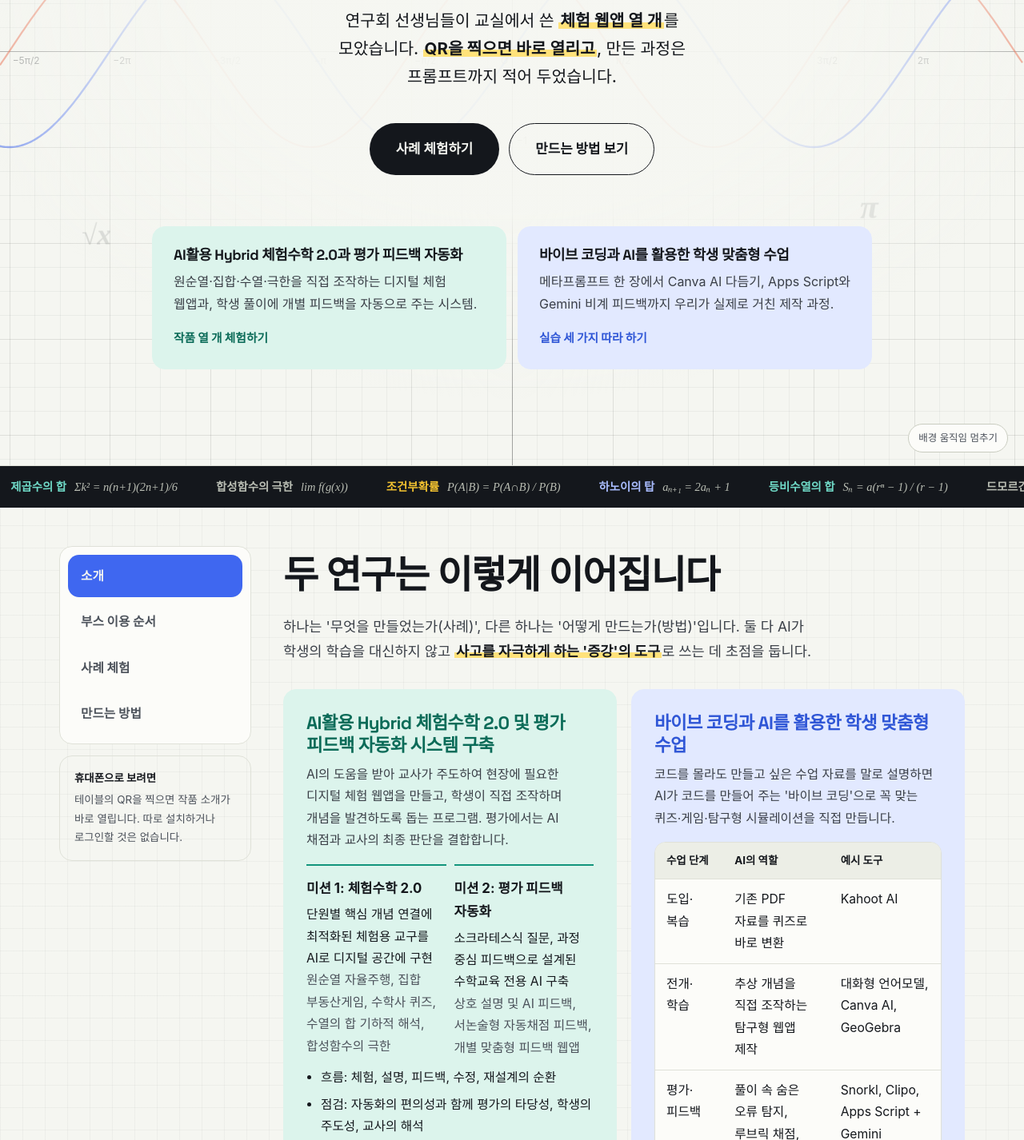
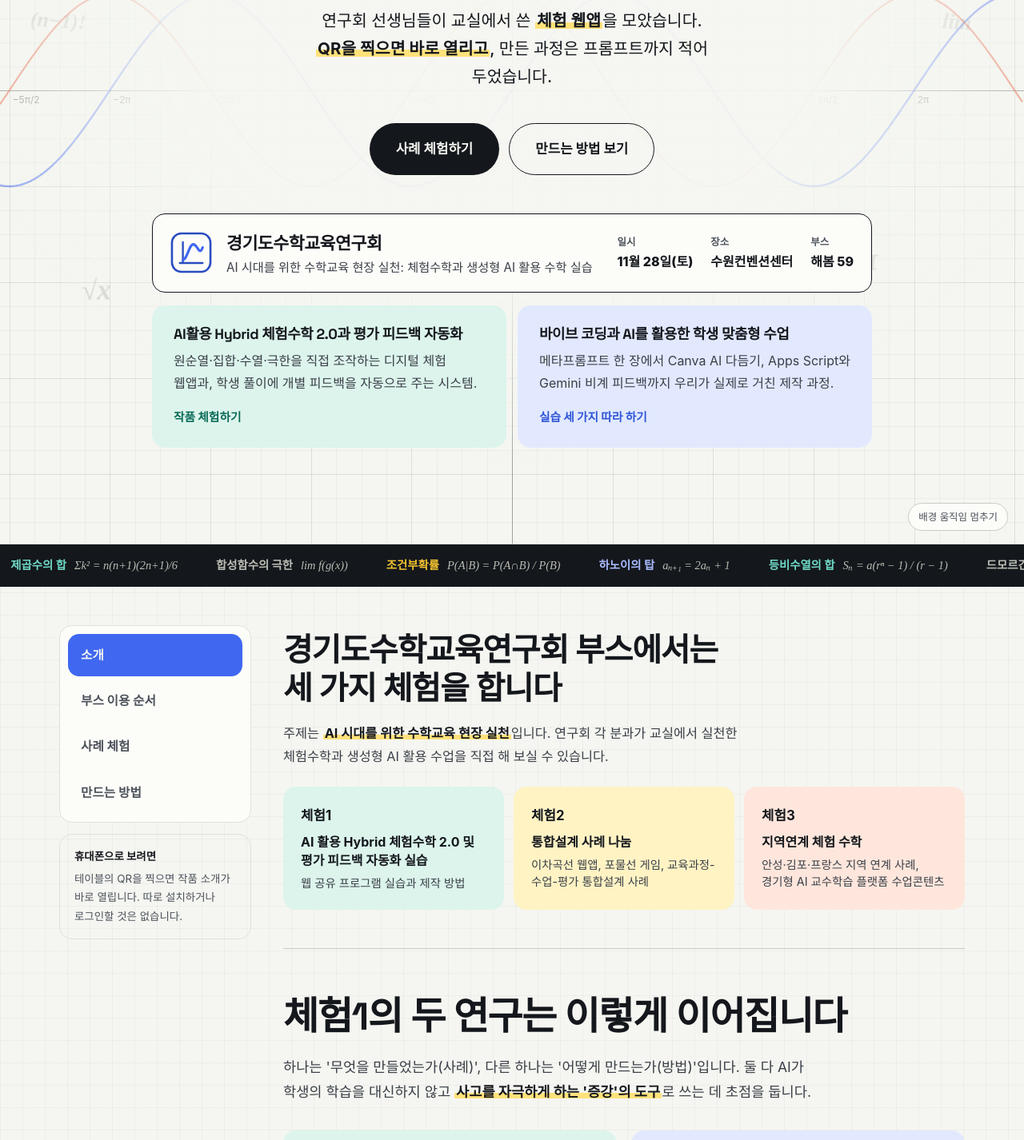
Before and after one commit to SewoongYun/gyeonggi-math-festa, a plain HTML site: page index.html in a window 1280 px wide. Shown: the part 519-1945 px from the top of the page at 80% size. Drawn offline with Linux system fonts and the light colour scheme; no server answers; a web font is replaced by a local one.

Commit message:
연구회가 드러나게: 첫 화면 연구회 띠, 소개 탭 체험 1·2·3 안내, 공유 미리보기, QR 인쇄 머리
Co-Authored-By: Claude Opus 5.5 <noreply@anthropic.com>

```diff
--- a/assets/app.js
+++ b/assets/app.js
@@ -26,7 +26,7 @@
     },
     exp3: {
       name: "체험3", title: "지역연계 체험 수학", cats: ["regional"],
-      extra: ["경기형 AI 교수학습 플랫폼 수업콘텐츠 개발 자료"],
+      extra: ["안성·김포·프랑스 지역 연계 사례", "경기형 AI 교수학습 플랫폼 수업콘텐츠 개발 자료"],
       planned: [{ title: "지역연계 체험 수학", match: /./ }]
     }
   };
--- a/assets/style.css
+++ b/assets/style.css
@@ -758,3 +758,40 @@ strong { -webkit-box-decoration-break: clone; box-decoration-break: clone; }
   .sessions { grid-template-columns: minmax(0, 1fr); }
   .session { padding: 12px 14px; }
 }
+
+/* ═══ 연구회 드러내기: 첫 화면 띠, 소개 탭 머리, QR 인쇄 머리 ═══ */
+.org-strip { display: flex; align-items: center; gap: 18px; width: 100%; max-width: 900px; margin-top: 48px; padding: 18px 22px; background: var(--paper); border: 1px solid var(--ink); border-radius: var(--r); text-align: left; }
+.org-strip .logo { width: 52px; height: 52px; flex: 0 0 auto; }
+.org-name { flex: 1 1 auto; min-width: 0; }
+.org-name b { display: block; font-family: var(--font-display); font-size: 1.35rem; letter-spacing: -0.02em; }
+.org-name span { display: block; color: var(--ink-2); font-size: .95rem; line-height: 1.5; word-break: keep-all; }
+.org-meta { display: flex; gap: 22px; margin: 0; flex: 0 0 auto; }
+.org-meta dt { font-size: .78rem; font-weight: 700; color: var(--muted); }
+.org-meta dd { margin: 0; font-weight: 800; white-space: nowrap; }
+.org-strip + .pillars { margin-top: 16px; }
+@media (max-width: 720px) {
+  .org-strip { flex-wrap: wrap; gap: 12px 14px; margin-top: 36px; padding: 16px; }
+  .org-strip .logo { width: 44px; height: 44px; }
+  .org-name { flex-basis: calc(100% - 58px); }
+  .org-meta { width: 100%; justify-content: space-between; gap: 10px; padding-top: 12px; border-top: 1px solid var(--line); }
+}
+
+.org-intro { margin-bottom: 56px; padding-bottom: 48px; border-bottom: 1px solid var(--line-2); }
+.org-intro h2 { font-family: var(--font-display); font-size: clamp(1.8rem, 3.2vw, 2.5rem); letter-spacing: -0.03em; word-break: keep-all; }
+.org-intro > p { max-width: 62ch; margin: 12px 0 24px; color: var(--ink-2); font-size: 1.02rem; }
+.exp-cards { display: grid; grid-template-columns: repeat(3, minmax(0, 1fr)); gap: 12px; }
+.exp-card { display: flex; flex-direction: column; gap: 6px; padding: 20px; border: 2px solid transparent; border-radius: var(--r); color: var(--ink); text-decoration: none; transition: border-color .15s; }
+.exp-card.e1 { background: var(--teal-soft); --c: var(--teal); }
+.exp-card.e2 { background: var(--yellow-soft); --c: var(--yellow-ink); }
+.exp-card.e3 { background: var(--coral-soft); --c: var(--coral); }
+.exp-card:hover { border-color: var(--c); }
+.exp-card b { font-size: 1.05rem; }
+.exp-card span { font-weight: 700; line-height: 1.45; word-break: keep-all; }
+.exp-card small { color: var(--ink-2); font-size: .9rem; line-height: 1.5; word-break: keep-all; }
+@media (max-width: 760px) { .exp-cards { grid-template-columns: minmax(0, 1fr); } }
+
+.print-head { display: flex; align-items: center; gap: 14px; margin: 18px 0 14px; padding-bottom: 12px; border-bottom: 2px solid var(--ink); }
+.print-head .logo { width: 44px; height: 44px; flex: 0 0 auto; }
+.print-head b { display: block; font-size: 1.25rem; }
+.print-head span { color: var(--muted); }
+.print-head p { margin: 0 0 0 auto; font-weight: 700; }
--- a/index.html
+++ b/index.html
@@ -3,13 +3,19 @@
 <head>
 <meta charset="utf-8">
 <meta name="viewport" content="width=device-width, initial-scale=1">
-<title>AI·바이브 코딩 수학 수업 체험 부스 | 경기도수학교육연구회</title>
+<title>경기도수학교육연구회 부스 | AI·바이브 코딩 수학 수업 체험</title>
+<meta property="og:type" content="website">
+<meta property="og:site_name" content="경기도수학교육연구회">
+<meta property="og:title" content="경기도수학교육연구회 부스 안내 | 2026 경기 페스타">
+<meta property="og:description" content="연구회 선생님들이 수업에서 쓴 AI 수학 체험 자료와 만드는 방법. 11월 28일(토) 수원컨벤션센터 해봄 59번 부스.">
+<meta property="og:url" content="https://sewoongyun.github.io/gyeonggi-math-festa/">
+<meta property="og:locale" content="ko_KR">
 <meta name="description" content="2026 경기 페스타 부스 안내. AI활용 Hybrid 체험수학 2.0과 평가 피드백 자동화 사례를 직접 체험하고, 바이브 코딩으로 만드는 방법을 단계별로 안내합니다.">
 <noscript><style>.tab-panel[hidden] { display: block; }</style></noscript>
 <link rel="stylesheet" href="https://cdn.jsdelivr.net/gh/orioncactus/pretendard@v1.3.9/dist/web/variable/pretendardvariable-dynamic-subset.min.css">
 <link rel="stylesheet" href="https://fonts.googleapis.com/css2?family=Space+Grotesk:wght@500;700&display=swap">
-<link rel="stylesheet" href="assets/style.css?v=20261122a">
-<script src="config.js?v=20261122a"></script>
+<link rel="stylesheet" href="assets/style.css?v=20261124a">
+<script src="config.js?v=20261124a"></script>
 <script src="https://cdnjs.cloudflare.com/ajax/libs/qrcodejs/1.0.0/qrcode.min.js"></script>
 </head>
 <body>
@@ -48,16 +54,25 @@
     <div class="wrap">
       <p class="event-line"><span data-cfg="eventName">2026 경기 페스타</span> · <span data-cfg="orgName">경기도수학교육연구회</span> 부스</p>
       <h1>수업에서 직접 써 본<br>AI 수학 체험 자료,<br><em>부스에서 열어 보세요</em></h1>
-      <p class="lead">연구회 선생님들이 교실에서 쓴 <strong>체험 웹앱 열 개</strong>를 모았습니다. <strong>QR을 찍으면 바로 열리고</strong>, 만든 과정은 프롬프트까지 적어 두었습니다.</p>
+      <p class="lead">연구회 선생님들이 교실에서 쓴 <strong>체험 웹앱</strong>을 모았습니다. <strong>QR을 찍으면 바로 열리고</strong>, 만든 과정은 프롬프트까지 적어 두었습니다.</p>
       <div class="cta">
         <a class="btn light" href="#cases" data-tab-link="cases">사례 체험하기</a>
         <a class="btn ghost" href="#howto" data-tab-link="howto">만드는 방법 보기</a>
+      </div>
+      <div class="org-strip">
+        <svg class="logo" viewBox="0 0 40 40" aria-hidden="true"><rect class="logo-frame" x="1.5" y="1.5" width="37" height="37" rx="9" stroke-width="2"/><path class="logo-axis" d="M9 30H31M12 10V30" stroke-width="1.8" stroke-linecap="round"/><path class="logo-curve" d="M12 27C16 27 18 12 22 12S28 24 31 15" stroke-width="2.4" stroke-linecap="round"/></svg>
+        <div class="org-name"><b data-cfg="orgName">경기도수학교육연구회</b><span>AI 시대를 위한 수학교육 현장 실천: 체험수학과 생성형 AI 활용 수학 실습</span></div>
+        <dl class="org-meta">
+          <div><dt>일시</dt><dd>11월 28일(토)</dd></div>
+          <div><dt>장소</dt><dd>수원컨벤션센터</dd></div>
+          <div><dt>부스</dt><dd>해봄 59</dd></div>
+        </dl>
       </div>
       <div class="pillars">
         <a class="pillar one" href="#cases" data-tab-link="cases">
           <h2>AI활용 Hybrid 체험수학 2.0과 평가 피드백 자동화</h2>
           <p>원순열·집합·수열·극한을 직접 조작하는 디지털 체험 웹앱과, 학생 풀이에 개별 피드백을 자동으로 주는 시스템.</p>
-          <span class="arrow">작품 열 개 체험하기</span>
+          <span class="arrow">작품 체험하기</span>
         </a>
         <a class="pillar two" href="#howto" data-tab-link="howto">
           <h2>바이브 코딩과 AI를 활용한 학생 맞춤형 수업</h2>
@@ -285,9 +300,18 @@
   <!-- ═══ 탭 3 · 소개 ═══ -->
   <section class="tab-panel" id="about" role="tabpanel">
     <div class="wrap">
+      <div class="org-intro">
+        <h2>경기도수학교육연구회 부스에서는<br>세 가지 체험을 합니다</h2>
+        <p>주제는 <strong>AI 시대를 위한 수학교육 현장 실천</strong>입니다. 연구회 각 분과가 교실에서 실천한 체험수학과 생성형 AI 활용 수업을 직접 해 보실 수 있습니다.</p>
+        <div class="exp-cards">
+          <a class="exp-card e1" href="#exp1"><b>체험1</b><span>AI 활용 Hybrid 체험수학 2.0 및 평가 피드백 자동화 실습</span><small>웹 공유 프로그램 실습과 제작 방법</small></a>
+          <a class="exp-card e2" href="#exp2"><b>체험2</b><span>통합설계 사례 나눔</span><small>이차곡선 웹앱, 포물선 게임, 교육과정-수업-평가 통합설계 사례</small></a>
+          <a class="exp-card e3" href="#exp3"><b>체험3</b><span>지역연계 체험 수학</span><small>안성·김포·프랑스 지역 연계 사례, 경기형 AI 교수학습 플랫폼 수업콘텐츠</small></a>
+        </div>
+      </div>
       <div class="sec-head">
         <div>
-          <h2>두 연구는 이렇게 이어집니다</h2>
+          <h2>체험1의 두 연구는 이렇게 이어집니다</h2>
           <p>하나는 '무엇을 만들었는가(사례)', 다른 하나는 '어떻게 만드는가(방법)'입니다. 둘 다 AI가 학생의 학습을 대신하지 않고 <strong>사고를 자극하게 하는 '증강'의 도구</strong>로 쓰는 데 초점을 둡니다.</p>
         </div>
       </div>
@@ -355,7 +379,7 @@
 
 <footer class="site-footer">
   <div class="wrap">
-    <div><strong data-cfg="orgName">경기도수학교육연구회</strong><span data-cfg="boothName">AI·바이브 코딩 수학 수업 체험 부스</span><br>
+    <div><strong data-cfg="orgName">경기도수학교육연구회</strong><span data-cfg="boothName">AI·바이브 코딩 수학 수업 체험 부스</span>, 2026 경기 페스타 수원컨벤션센터 해봄 59번 부스<br>
       자료 출처: 2026 경기도중등수학교육연구회 활동기록집 「AI활용 Hybrid 체험수학 2.0 및 평가 피드백 자동화 시스템 구축」, 「바이브 코딩과 AI를 활용한 학생 맞춤형 수업」</div>
     <div class="links"><a id="record-book-link" href="#" target="_blank" rel="noopener">활동기록집</a><a href="print.html">QR 인쇄용 시트</a><a href="admin.html">관리자</a></div>
   </div>
@@ -363,8 +387,8 @@
 
 <div class="modal" id="app-modal" hidden role="dialog" aria-modal="true" aria-label="작품 상세"><div class="dialog"></div></div>
 
-<script src="assets/app.js?v=20261122a"></script>
-<script src="assets/plot.js?v=20261122a"></script>
+<script src="assets/app.js?v=20261124a"></script>
+<script src="assets/plot.js?v=20261124a"></script>
 <script>
   // 휴대폰에서 표를 칸별로 세워 보여 줄 때 쓸 칸 이름(머리글)을 각 칸에 붙인다
   document.querySelectorAll(".table").forEach(function (t) {
```
Also changed, not shown: admin.html (+4 -4 lines), print.html (+8 -3 lines).
